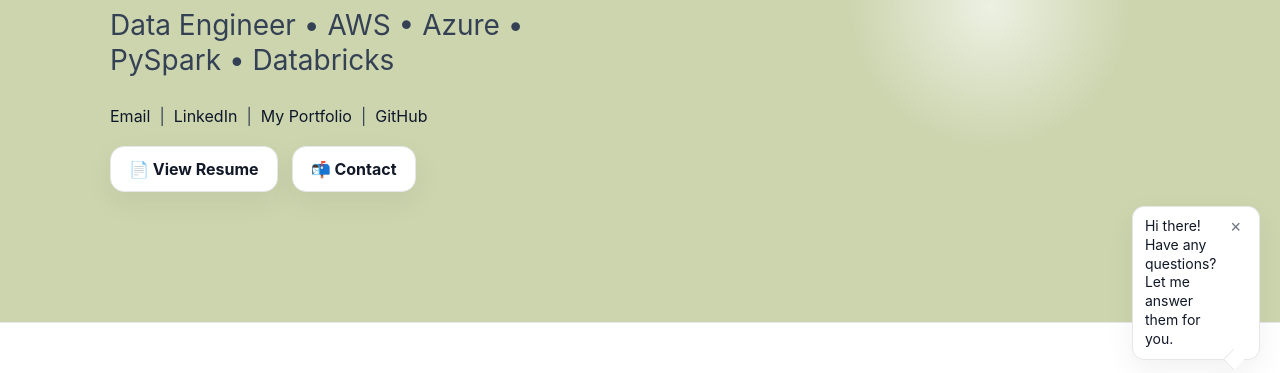
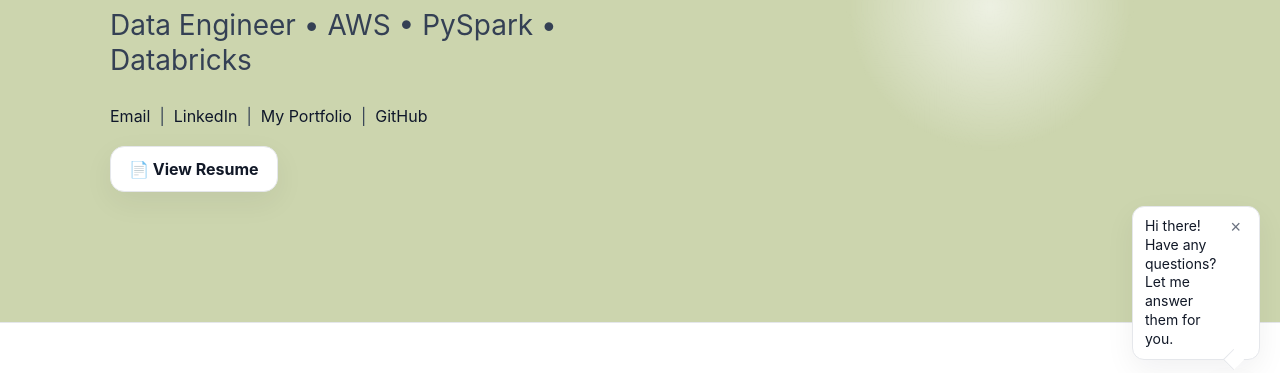
Before and after one commit to varshitha-g/portfolio, a plain HTML site: page index.html in a window 1280 px wide. Shown: the part 346-719 px from the top of the page. Drawn offline with Linux system fonts and the light colour scheme.

Commit message:
Update index.html

```diff
--- a/index.html
+++ b/index.html
@@ -5,7 +5,7 @@
   <meta name="viewport" content="width=device-width, initial-scale=1.0" />
   <title>Varshitha Gudimalla | Data Engineer Portfolio</title>
   <link rel="stylesheet" href="style.css" />
-  <meta name="description" content="Varshitha Gudimalla — Data Engineer. AWS • Azure • PySpark • Databricks • Airflow.">
+  <meta name="description" content="Varshitha Gudimalla — Data Engineer. AWS • PySpark • Databricks • Airflow.">
 </head>
 
 <body>
@@ -48,7 +48,7 @@
       <div>
         <p class="eyebrow">Hi there 👋 I’m</p>
         <h1>Varshitha Gudimalla</h1>
-        <p class="subtitle">Data Engineer • AWS • Azure • PySpark • Databricks</p>
+        <p class="subtitle">Data Engineer • AWS • PySpark • Databricks</p>
 
         <!-- Contact strip -->
         <p style="margin:10px 0 16px 0; color:#344054;">
@@ -60,7 +60,6 @@
 
         <div class="btnrow">
           <a id="resumeLink" href="#" target="_blank" class="btn">📄 View Resume</a>
-          <a href="#connect" class="btn lite">📬 Contact</a>
         </div>
       </div>
       <div class="hero__photo">
```
